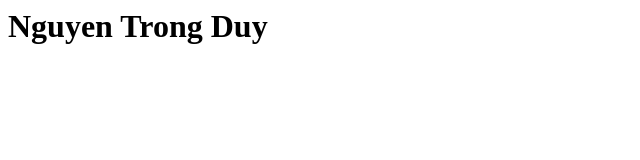
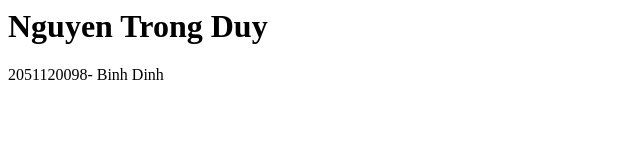
Before and after one commit to 27fugde08/27fugde08.github.io, a plain HTML site: page index.html in a window 1280 px wide. Shown: the whole page, without its empty margins (0-640 px from the left). Drawn offline with Linux system fonts and the light colour scheme.

Commit message:
Update index.html

```diff
--- a/index.html
+++ b/index.html
@@ -1 +1,2 @@
 <h1>Nguyen Trong Duy</h1>
+<p> 2051120098- Binh Dinh</p>
```
